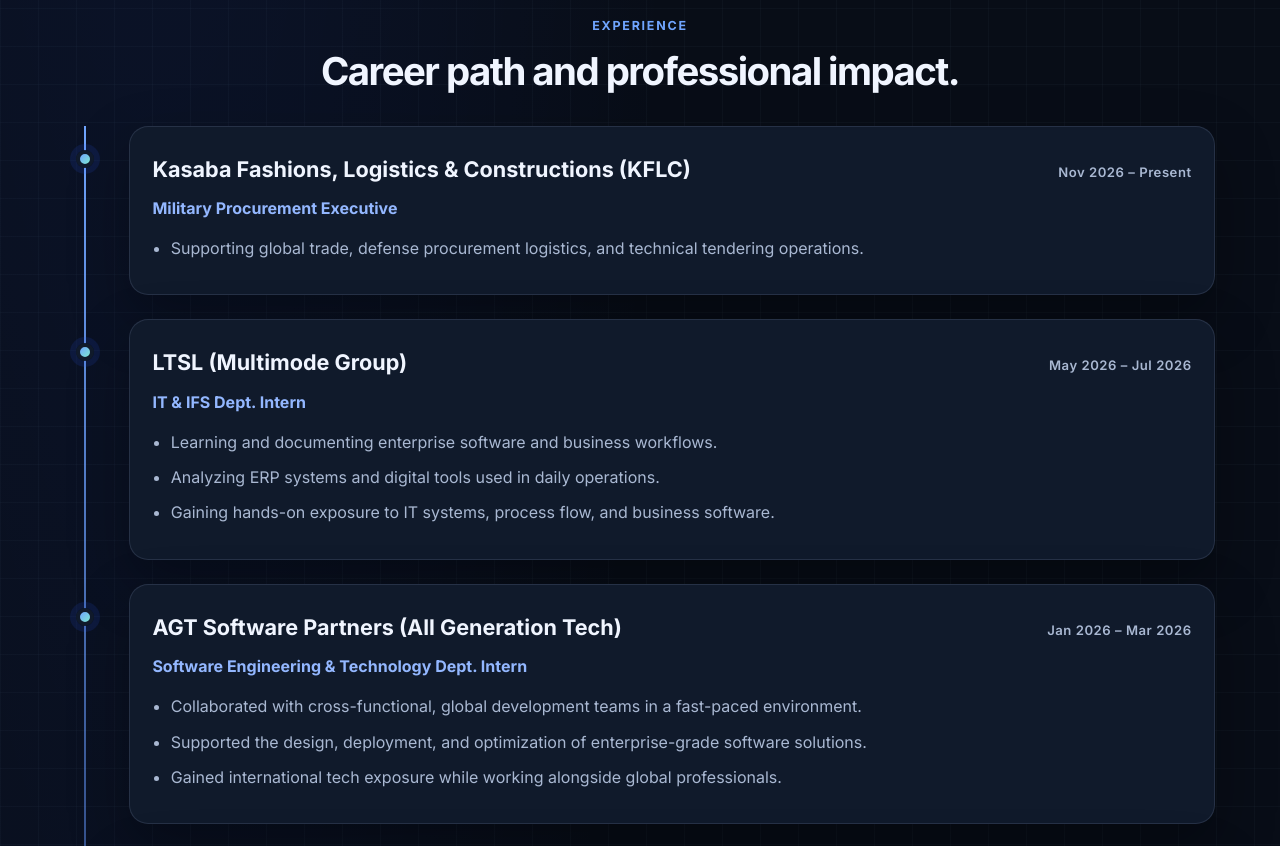
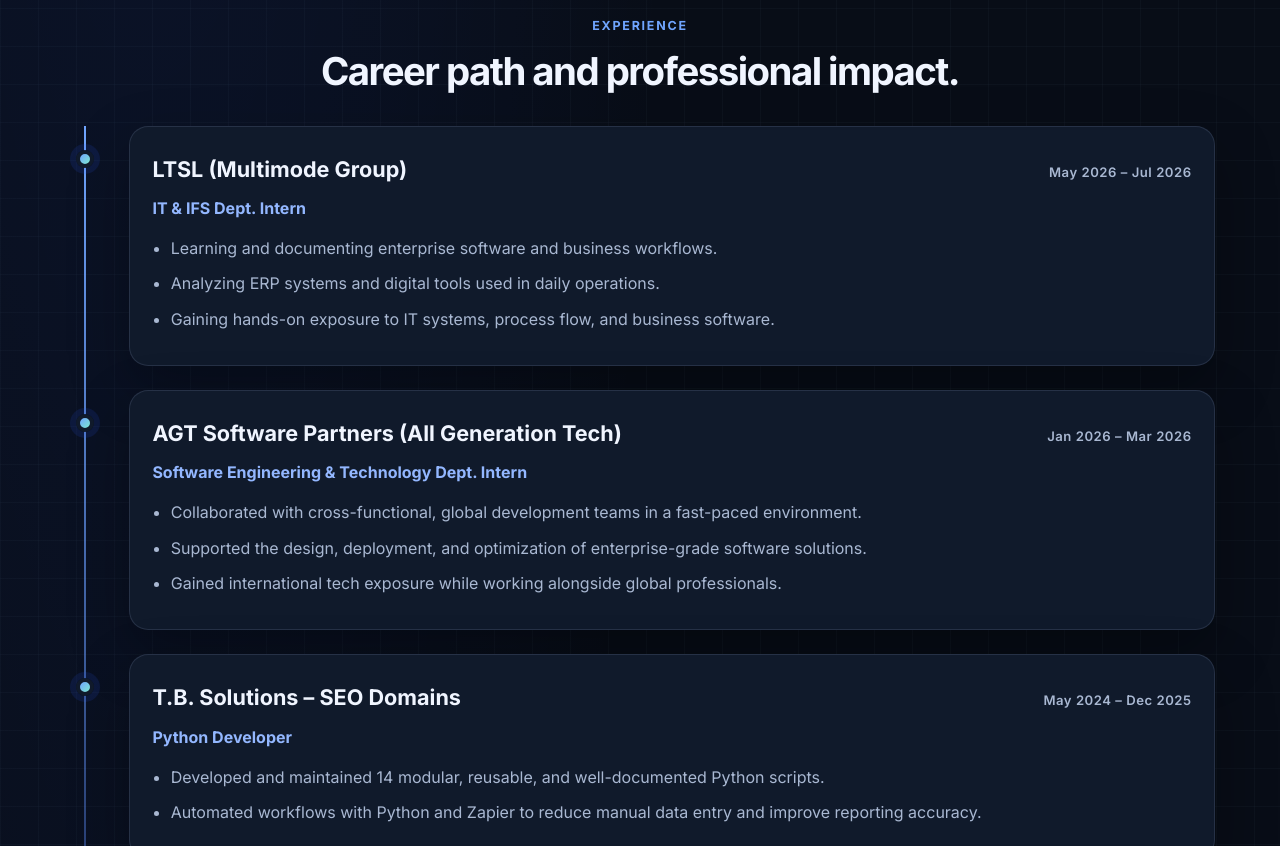
Before and after one commit to TaurusSilver201/TasdiqulHuqPortfolio.github.io, a plain HTML site: page index.html in a window 1280 px wide. Shown: the part 1740-2586 px from the top of the page. Drawn offline with Linux system fonts and the light colour scheme.

Commit message:
Update index.html

```diff
--- a/index.html
+++ b/index.html
@@ -130,20 +130,6 @@
           </div>
 
           <div class="timeline reveal">
-            <article class="timeline-item">
-              <div class="timeline-dot"></div>
-              <div class="timeline-card">
-                <div class="timeline-header">
-                  <h3>Kasaba Fashions, Logistics & Constructions (KFLC)</h3>
-                  <span>Nov 2026 – Present</span>
-                </div>
-                <p class="role">Military Procurement Executive</p>
-                <ul>
-                  <li>Supporting global trade, defense procurement logistics, and technical tendering operations.</li>
-                </ul>
-              </div>
-            </article>
-
             <article class="timeline-item">
               <div class="timeline-dot"></div>
               <div class="timeline-card">
```
